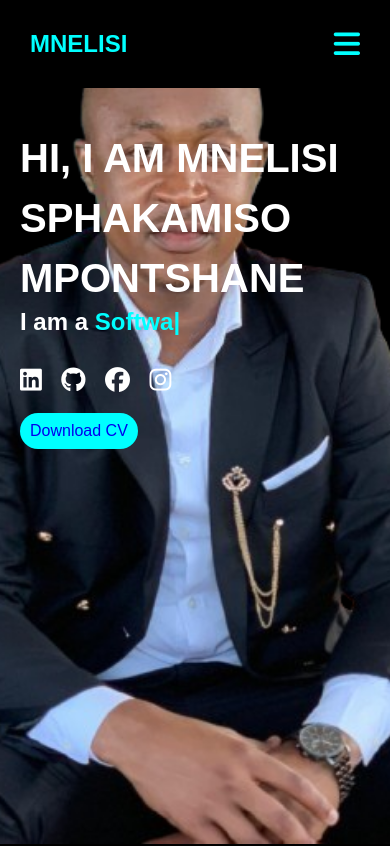
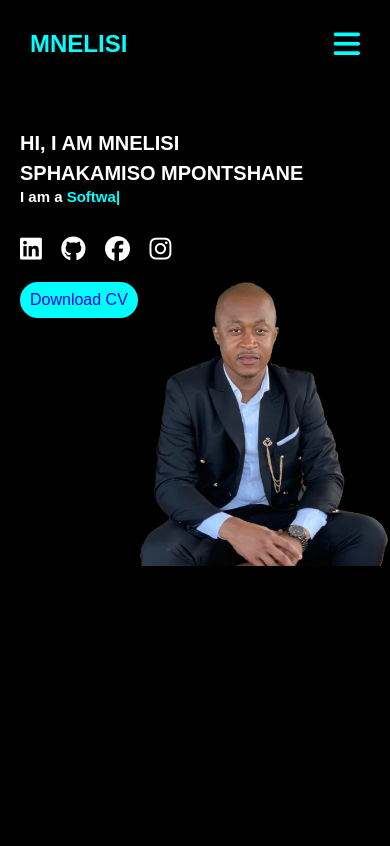
Before and after one commit to Mnelisi-Writes/Mnelisi_Portfolio, a plain HTML site: page index.html in a window 390 px wide. Shown: the top 846 px of the page. Drawn offline with nearby package versions, Linux system fonts and the light colour scheme.

Commit message:
Update style.css

```diff
--- a/style.css
+++ b/style.css
@@ -503,15 +503,25 @@ form input, form textarea {
 }
 @media (max-width: 768px) {
     .Home {
-        background-size: cover;
-        background-position: center;
+        background-size: 70%;
+        background-position: right;
     }
     .Home-text {
         padding: 20px;
     }
+    .Home-text h2 {
+        font-size: 10px;
+    }
+    .Home-text p {
+        font-size: 24px;
+    }
     .aboutMe-Content, .myPic {
         flex-basis: 100%;
         text-align: center;
+    }
+    .aboutMe-Content p{
+        font-size: 18px;
+        width: 250px;
     }
     .skill-section {
         width: 100%;
@@ -521,15 +531,16 @@ form input, form textarea {
         align-items: center;
     }
     .project {
-        width: 100%;
+        width: 300px;
+        right: 26%;
     }
 }
 @media (max-width: 480px) {
     .Home-text h2 {
-        font-size: 40px;
+        font-size: 20px;
     }
     .Home-text p {
-        font-size: 24px;
+        font-size: 15px;
     }
     .skills-titles p, .skills-links {
         font-size: 20px;
```
